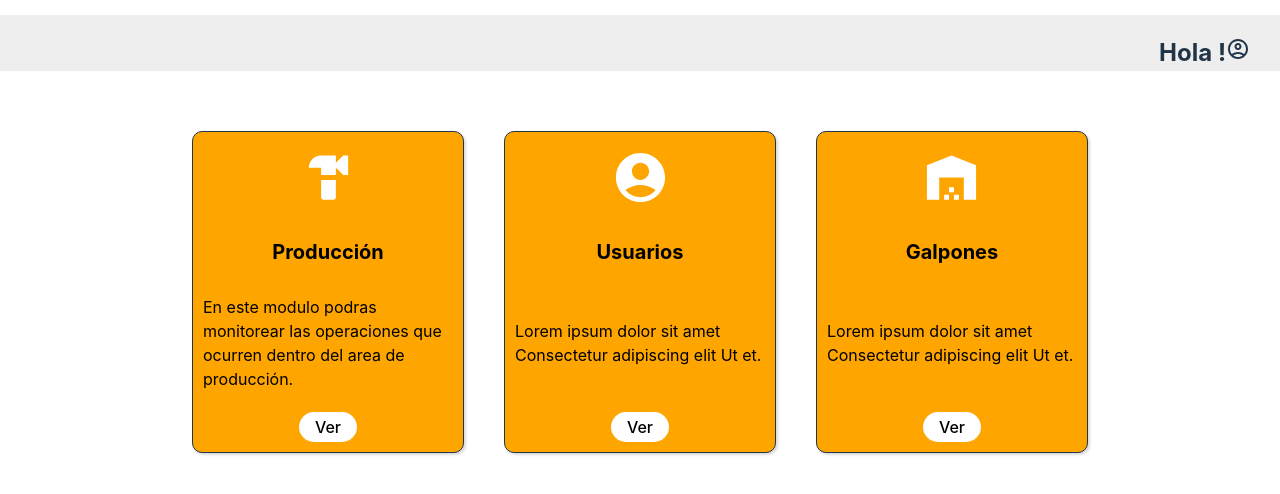
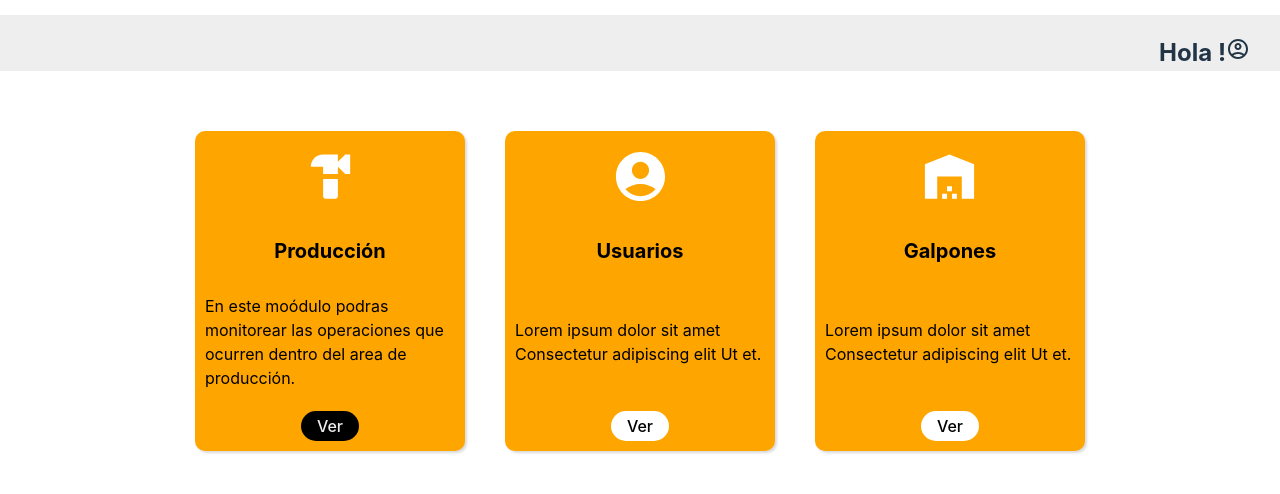
Before and after one commit to LucianoMassa98/Frontend-YemasDelSol, a React (Vite) app: page /adminmenu in a window 1280 px wide. In both pictures the pointer is over the link 328 px from the left and 426 px from the top of the page. Shown: the top 494 px of the page. Built offline with nearby package versions, Linux system fonts and the light colour scheme; no server answers; the HTML template or start-up script is replaced by a standard one.

Commit message:
cambio de estilos en el contenedor

```diff
--- a/src/common/linkcard.css
+++ b/src/common/linkcard.css
@@ -5,7 +5,7 @@
     align-items: center;
     width: 250px;
     height: 300px;
-    border-style: solid;
+
     border-width: 1px;
     background:orange;
     border-radius: 10px;
@@ -45,8 +45,8 @@
   }
 
   .link-container:hover {
-    background-color: #ffffff;
-    color: black;
+    background-color: #000000;
+    color: rgb(236, 236, 236);
 
   }
 
--- a/src/pages/admins/admin-menu.jsx
+++ b/src/pages/admins/admin-menu.jsx
@@ -21,7 +21,7 @@ export const Adminmenu = () => {
             title="Producción"
             href="/adminmenu/production"
           >
-            En este modulo podras monitorear las operaciones que ocurren dentro
+            En este moódulo podras monitorear las operaciones que ocurren dentro
             del area de producción.
           </LinkCard>
           <LinkCard
```
